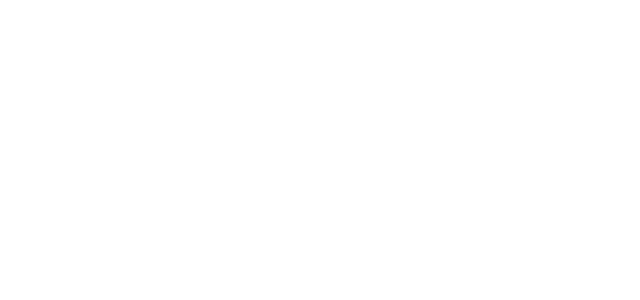
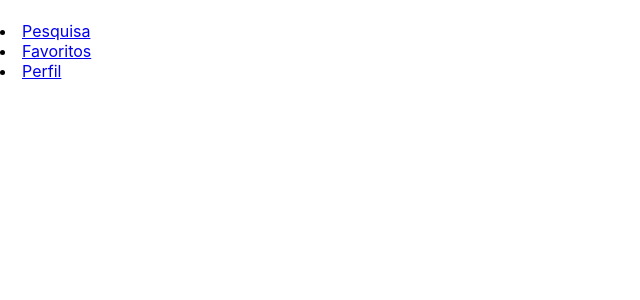
Before and after one commit to allpha23/trybetunes, a React (Create React App) app: page /album/1 in a window 1280 px wide. Shown: the top 300 px of the page, without its empty margins (0-640 px from the left). Built offline with nearby package versions, Linux system fonts and the light colour scheme.

Commit message:
Requisito 4 fializado

```diff
--- a/src/components/Header.js
+++ b/src/components/Header.js
@@ -1,4 +1,5 @@
 import React from 'react';
+import { Link } from 'react-router-dom';
 import Loading from '../pages/Loading';
 import { getUser } from '../services/userAPI';
 
@@ -30,6 +31,11 @@
     return (
       <header data-testid="header-component">
         { loading ? <Loading /> : <h1 data-testid="header-user-name">{ name }</h1>}
+        <nav>
+          <li><Link to="/search" data-testid="link-to-search">Pesquisa</Link></li>
+          <li><Link to="/favorites" data-testid="link-to-favorites">Favoritos</Link></li>
+          <li><Link to="/profile" data-testid="link-to-profile">Perfil</Link></li>
+        </nav>
       </header>
     );
   }
```
